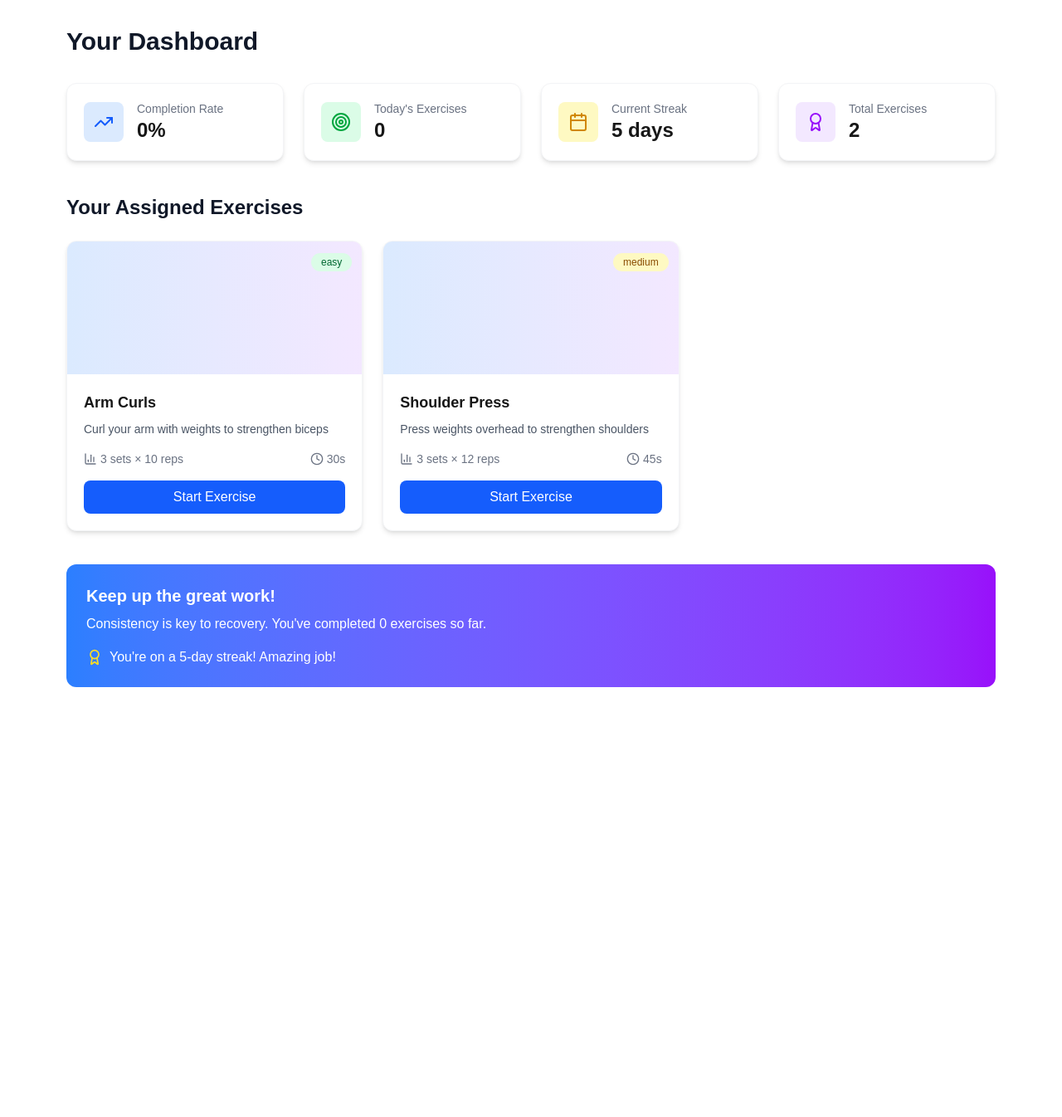
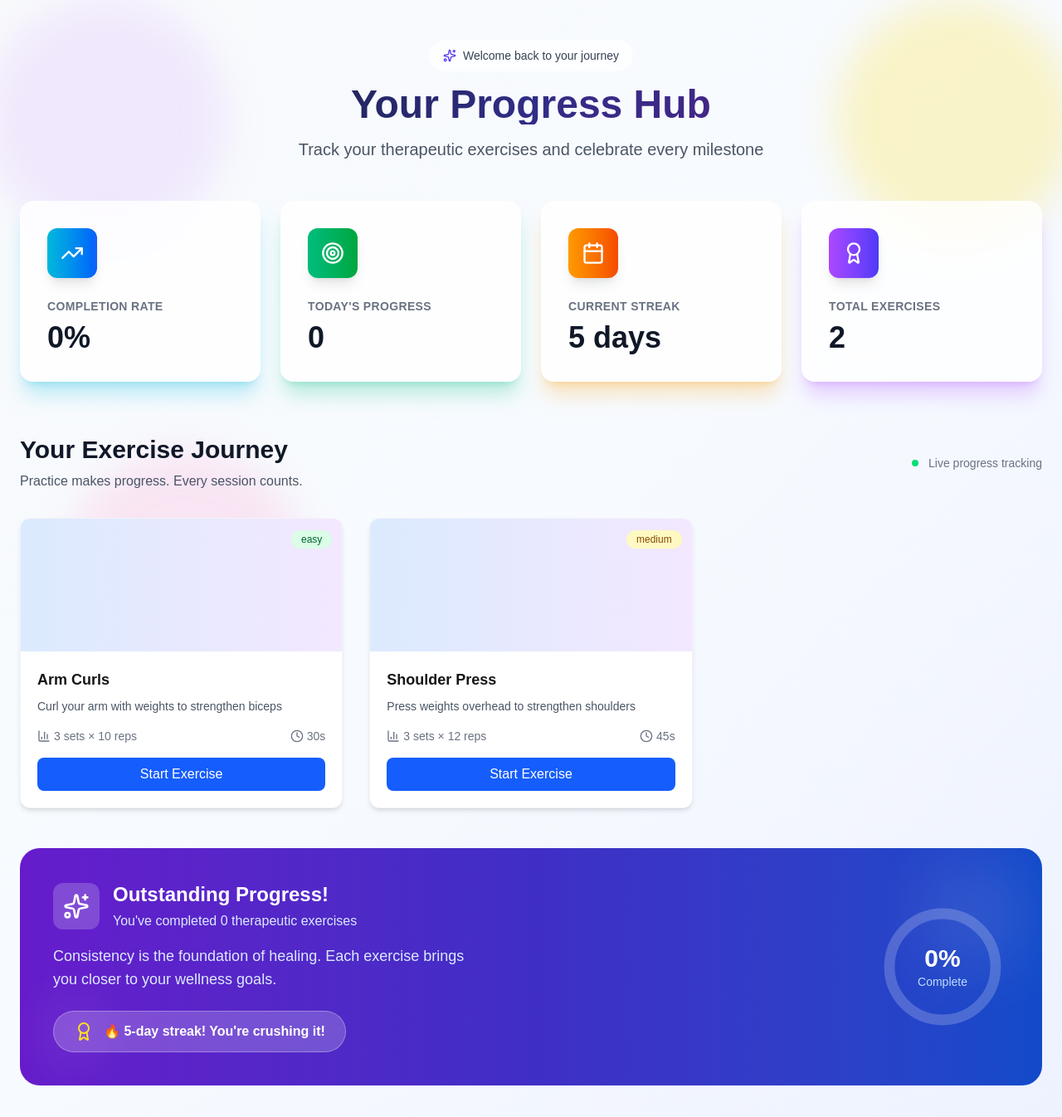
Before and after one commit to abhinavanagarajan/datasprint, a Next.js app in the folder my-app/: page /patient/dashboard in a window 1280 px wide. Shown: the top 1346 px of the page at 83% size. Before the commit the page ends 860 px from the top, so only its background shows below. Built offline with nearby package versions, Linux system fonts and the light colour scheme.

Commit message:
last pushh

```diff
--- a/my-app/src/app/page.tsx
+++ b/my-app/src/app/page.tsx
@@ -1,96 +1,102 @@
-// app/page.tsx
 "use client"
 import Link from 'next/link'
 import { motion } from 'framer-motion'
 
 export default function Home() {
   return (
-    <div className="max-w-6xl mx-auto px-4 py-8">
-      <div className="text-center py-12">
+    <div className="relative min-h-screen bg-gradient-to-br from-blue-50 via-white to-purple-50">
+      {/* Decorative background gradient blobs */}
+      <div className="absolute top-0 left-0 w-72 h-72 bg-blue-200 rounded-full mix-blend-multiply filter blur-3xl opacity-30 animate-blob"></div>
+      <div className="absolute top-0 right-0 w-72 h-72 bg-purple-200 rounded-full mix-blend-multiply filter blur-3xl opacity-30 animate-blob animation-delay-2000"></div>
+      <div className="absolute bottom-0 left-1/2 w-72 h-72 bg-pink-200 rounded-full mix-blend-multiply filter blur-3xl opacity-30 animate-blob animation-delay-4000"></div>
+
+      <div className="relative max-w-7xl mx-auto px-6 py-20">
+        {/* Hero Section */}
+        <div className="text-center space-y-8">
           <motion.h1
             initial={{ opacity: 0, y: 20 }}
             animate={{ opacity: 1, y: 0 }}
-          transition={{ duration: 0.5 }}
-          className="text-4xl md:text-6xl font-bold text-gray-900 mb-6"
+            transition={{ duration: 0.6 }}
+            className="text-5xl md:text-7xl font-extrabold text-gray-900 leading-tight"
           >
-          Gamified Rehabilitation <span className="text-blue-600">Platform</span>
+            Gamified <span className="text-transparent bg-clip-text bg-gradient-to-r from-blue-600 to-purple-600">Rehabilitation</span> Platform
           </motion.h1>
+
           <motion.p
             initial={{ opacity: 0, y: 20 }}
             animate={{ opacity: 1, y: 0 }}
-          transition={{ duration: 0.5, delay: 0.2 }}
-          className="text-xl text-gray-600 max-w-2xl mx-auto mb-10"
+            transition={{ duration: 0.6, delay: 0.2 }}
+            className="text-lg md:text-2xl text-gray-700 max-w-2xl mx-auto"
           >
-          Making physical therapy engaging and effective through gamification and real-time feedback
+            Making physical therapy <span className="font-semibold">engaging</span> and <span className="font-semibold">effective</span> through gamification and real-time feedback.
           </motion.p>
 
           <motion.div
             initial={{ opacity: 0, y: 20 }}
             animate={{ opacity: 1, y: 0 }}
-          transition={{ duration: 0.5, delay: 0.4 }}
+            transition={{ duration: 0.6, delay: 0.4 }}
             className="flex flex-col sm:flex-row gap-4 justify-center"
           >
             <Link
               href="/patient/dashboard"
-            className="px-8 py-3 bg-blue-600 text-white rounded-lg font-medium hover:bg-blue-700 transition-colors"
+              className="px-8 py-4 rounded-2xl bg-gradient-to-r from-blue-600 to-blue-700 text-white font-semibold text-lg shadow-lg hover:shadow-xl hover:scale-105 transition-all"
             >
               I'm a Patient
             </Link>
             <Link
               href="/therapist/dashboard"
-            className="px-8 py-3 bg-green-600 text-white rounded-lg font-medium hover:bg-green-700 transition-colors"
+              className="px-8 py-4 rounded-2xl bg-gradient-to-r from-green-600 to-green-700 text-white font-semibold text-lg shadow-lg hover:shadow-xl hover:scale-105 transition-all"
             >
               I'm a Therapist
             </Link>
           </motion.div>
         </div>
 
-      <div className="grid md:grid-cols-3 gap-8 py-12">
+        {/* Features Section */}
+        <div className="grid md:grid-cols-3 gap-10 py-20">
+          {[
+            {
+              title: "Real-time Feedback",
+              text: "Get instant feedback on your exercise form using our AI pose detection technology.",
+              color: "blue",
+              icon: (
+                <path strokeLinecap="round" strokeLinejoin="round" strokeWidth={2} d="M14.752 11.168l-3.197-2.132A1 1 0 0010 9.87v4.263a1 1 0 001.555.832l3.197-2.132a1 1 0 000-1.664z" />
+              )
+            },
+            {
+              title: "Progress Tracking",
+              text: "Monitor your improvement with detailed analytics, charts, and achievement milestones.",
+              color: "green",
+              icon: (
+                <path strokeLinecap="round" strokeLinejoin="round" strokeWidth={2} d="M9 12l2 2 4-4m6 2a9 9 0 11-18 0 9 9 0 0118 0z" />
+              )
+            },
+            {
+              title: "Gamified Experience",
+              text: "Earn points, badges, and rewards for completing exercises and maintaining streaks.",
+              color: "purple",
+              icon: (
+                <path strokeLinecap="round" strokeLinejoin="round" strokeWidth={2} d="M11 4a2 2 0 114 0v1a1 1 0 001 1h3a1 1 0 011 1v3a1 1 0 01-1 1h-1a2 2 0 100 4h1a1 1 0 011 1v3a1 1 0 01-1 1h-3a1 1 0 01-1-1v-1a2 2 0 10-4 0v1a1 1 0 01-1 1H7a1 1 0 01-1-1v-3a1 1 0 00-1-1H4a2 2 0 110-4h1a1 1 0 001-1V7a1 1 0 011-1h3a1 1 0 001-1V4z" />
+              )
+            }
+          ].map((feature, i) => (
             <motion.div
+              key={i}
               initial={{ opacity: 0, y: 20 }}
               whileInView={{ opacity: 1, y: 0 }}
-          transition={{ duration: 0.5 }}
-          className="bg-white p-6 rounded-xl shadow-md"
+              transition={{ duration: 0.6, delay: i * 0.2 }}
+              className="bg-white rounded-2xl shadow-lg hover:shadow-xl hover:-translate-y-1 transition-all p-8"
             >
-          <div className="w-12 h-12 bg-blue-100 rounded-lg flex items-center justify-center mb-4">
-            <svg className="w-6 h-6 text-blue-600" fill="none" stroke="currentColor" viewBox="0 0 24 24">
-              <path strokeLinecap="round" strokeLinejoin="round" strokeWidth={2} d="M14.752 11.168l-3.197-2.132A1 1 0 0010 9.87v4.263a1 1 0 001.555.832l3.197-2.132a1 1 0 000-1.664z" />
-              <path strokeLinecap="round" strokeLinejoin="round" strokeWidth={2} d="M21 12a9 9 0 11-18 0 9 9 0 0118 0z" />
+              <div className={`w-14 h-14 flex items-center justify-center rounded-xl bg-${feature.color}-100 mb-6`}>
+                <svg className={`w-7 h-7 text-${feature.color}-600`} fill="none" stroke="currentColor" viewBox="0 0 24 24">
+                  {feature.icon}
                 </svg>
               </div>
-          <h3 className="text-xl font-semibold mb-2">Real-time Feedback</h3>
-          <p className="text-gray-600">Get instant feedback on your exercise form using our pose detection technology.</p>
+              <h3 className="text-2xl font-bold mb-3 text-black">{feature.title}</h3>
+              <p className="text-gray-600 leading-relaxed">{feature.text}</p>
             </motion.div>
-
-        <motion.div
-          initial={{ opacity: 0, y: 20 }}
-          whileInView={{ opacity: 1, y: 0 }}
-          transition={{ duration: 0.5, delay: 0.2 }}
-          className="bg-white p-6 rounded-xl shadow-md"
-        >
-          <div className="w-12 h-12 bg-green-100 rounded-lg flex items-center justify-center mb-4">
-            <svg className="w-6 h-6 text-green-600" fill="none" stroke="currentColor" viewBox="0 0 24 24">
-              <path strokeLinecap="round" strokeLinejoin="round" strokeWidth={2} d="M9 12l2 2 4-4m6 2a9 9 0 11-18 0 9 9 0 0118 0z" />
-            </svg>
+          ))}
         </div>
-          <h3 className="text-xl font-semibold mb-2">Progress Tracking</h3>
-          <p className="text-gray-600">Monitor your improvement with detailed charts and achievement milestones.</p>
-        </motion.div>
-
-        <motion.div
-          initial={{ opacity: 0, y: 20 }}
-          whileInView={{ opacity: 1, y: 0 }}
-          transition={{ duration: 0.5, delay: 0.4 }}
-          className="bg-white p-6 rounded-xl shadow-md"
-        >
-          <div className="w-12 h-12 bg-purple-100 rounded-lg flex items-center justify-center mb-4">
-            <svg className="w-6 h-6 text-purple-600" fill="none" stroke="currentColor" viewBox="0 0 24 24">
-              <path strokeLinecap="round" strokeLinejoin="round" strokeWidth={2} d="M11 4a2 2 0 114 0v1a1 1 0 001 1h3a1 1 0 011 1v3a1 1 0 01-1 1h-1a2 2 0 100 4h1a1 1 0 011 1v3a1 1 0 01-1 1h-3a1 1 0 01-1-1v-1a2 2 0 10-4 0v1a1 1 0 01-1 1H7a1 1 0 01-1-1v-3a1 1 0 00-1-1H4a2 2 0 110-4h1a1 1 0 001-1V7a1 1 0 011-1h3a1 1 0 001-1V4z" />
-            </svg>
-          </div>
-          <h3 className="text-xl font-semibold mb-2">Gamified Experience</h3>
-          <p className="text-gray-600">Earn points, badges, and rewards for completing exercises and maintaining streaks.</p>
-        </motion.div>
       </div>
     </div>
   )
--- a/my-app/src/app/patient/dashboard/page.tsx
+++ b/my-app/src/app/patient/dashboard/page.tsx
@@ -4,7 +4,7 @@
 import { useStore } from '@/lib/store'
 import ExerciseCard from '@/components/ExerciseCard'
 import { motion } from 'framer-motion'
-import { TrendingUp, Target, Calendar, Award } from 'lucide-react'
+import { TrendingUp, Target, Calendar, Award, Sparkles, ChevronRight } from 'lucide-react'
 
 export default function PatientDashboard() {
   const { exercises, progress, streak } = useStore()
@@ -15,130 +15,261 @@ export default function PatientDashboard() {
 
   const todayProgress = progress.find(p => p.date === new Date().toISOString().split('T')[0])
 
+  const stats = [
+    {
+      icon: TrendingUp,
+      label: 'Completion Rate',
+      value: `${completionRate}%`,
+      color: 'from-cyan-500 to-blue-600',
+      bgGlow: 'shadow-cyan-500/25',
+      delay: 0.1
+    },
+    {
+      icon: Target,
+      label: "Today's Progress",
+      value: todayProgress?.completed || 0,
+      color: 'from-emerald-500 to-green-600',
+      bgGlow: 'shadow-emerald-500/25',
+      delay: 0.2
+    },
+    {
+      icon: Calendar,
+      label: 'Current Streak',
+      value: `${streak} days`,
+      color: 'from-amber-500 to-orange-600',
+      bgGlow: 'shadow-amber-500/25',
+      delay: 0.3
+    },
+    {
+      icon: Award,
+      label: 'Total Exercises',
+      value: exercises.length,
+      color: 'from-purple-500 to-indigo-600',
+      bgGlow: 'shadow-purple-500/25',
+      delay: 0.4
+    }
+  ]
+
   return (
-    <div className="max-w-6xl mx-auto px-4 py-8">
-      <motion.h1
-        initial={{ opacity: 0, y: 20 }}
-        animate={{ opacity: 1, y: 0 }}
-        className="text-3xl font-bold text-gray-900 mb-8"
-      >
-        Your Dashboard
-      </motion.h1>
+    <div className="min-h-screen bg-gradient-to-br from-slate-50 via-blue-50/50 to-indigo-50">
+      {/* Background Pattern */}
+      <div className="absolute inset-0 opacity-30">
+        <div className="absolute top-0 -left-4 w-72 h-72 bg-purple-300 rounded-full mix-blend-multiply filter blur-xl animate-pulse"></div>
+        <div className="absolute top-0 -right-4 w-72 h-72 bg-yellow-300 rounded-full mix-blend-multiply filter blur-xl animate-pulse" style={{ animationDelay: '2s' }}></div>
+        <div className="absolute -bottom-8 left-20 w-72 h-72 bg-pink-300 rounded-full mix-blend-multiply filter blur-xl animate-pulse" style={{ animationDelay: '4s' }}></div>
+      </div>
 
-      {/* Stats Overview */}
-      <div className="grid grid-cols-1 md:grid-cols-2 lg:grid-cols-4 gap-6 mb-10">
+      <div className="relative max-w-7xl mx-auto px-6 py-12">
+        {/* Header */}
         <motion.div
           initial={{ opacity: 0, y: 20 }}
           animate={{ opacity: 1, y: 0 }}
-          transition={{ delay: 0.1 }}
-          className="bg-white p-5 rounded-xl shadow-md border border-gray-100"
+          className="text-center mb-12"
         >
-          <div className="flex items-center">
-            <div className="p-3 bg-blue-100 rounded-lg mr-4">
-              <TrendingUp className="h-6 w-6 text-blue-600" />
+          <div className="inline-flex items-center bg-white/70 backdrop-blur-sm px-4 py-2 rounded-full border border-white/20 mb-4">
+            <Sparkles className="h-4 w-4 text-indigo-600 mr-2" />
+            <span className="text-sm font-medium text-gray-700">Welcome back to your journey</span>
           </div>
+          <h1 className="text-5xl font-extrabold bg-gradient-to-r from-gray-900 via-indigo-900 to-purple-900 bg-clip-text text-transparent mb-4">
+            Your Progress Hub
+          </h1>
+          <p className="text-xl text-gray-600 max-w-2xl mx-auto">
+            Track your therapeutic exercises and celebrate every milestone
+          </p>
+        </motion.div>
+
+        {/* Stats Grid */}
+        <div className="grid grid-cols-1 sm:grid-cols-2 lg:grid-cols-4 gap-6 mb-16">
+          {stats.map((stat, index) => (
+            <motion.div
+              key={stat.label}
+              initial={{ opacity: 0, y: 30, scale: 0.9 }}
+              animate={{ opacity: 1, y: 0, scale: 1 }}
+              transition={{
+                delay: stat.delay,
+                type: "spring",
+                stiffness: 100,
+                damping: 20
+              }}
+              whileHover={{
+                y: -8,
+                transition: { type: "spring", stiffness: 400, damping: 25 }
+              }}
+              className="group relative"
+            >
+              <div className={`absolute inset-0 bg-gradient-to-r ${stat.color} rounded-2xl opacity-0 group-hover:opacity-10 transition-opacity duration-300`}></div>
+              <div className={`relative bg-white/80 backdrop-blur-xl border border-white/20 p-8 rounded-2xl shadow-xl ${stat.bgGlow} group-hover:shadow-2xl transition-all duration-300`}>
+                <div className="flex items-start justify-between">
                   <div>
-              <h3 className="text-sm text-gray-500">Completion Rate</h3>
-              <p className="text-2xl font-bold">{completionRate}%</p>
+                    <div className={`inline-flex p-4 rounded-xl bg-gradient-to-r ${stat.color} shadow-lg mb-6 transform group-hover:scale-110 transition-transform duration-300`}>
+                      <stat.icon className="h-7 w-7 text-white" />
+                    </div>
+                    <p className="text-sm font-semibold text-gray-500 uppercase tracking-wide mb-2">{stat.label}</p>
+                    <p className="text-4xl font-black text-gray-900">{stat.value}</p>
+                  </div>
+                  <ChevronRight className="h-5 w-5 text-gray-400 opacity-0 group-hover:opacity-100 transition-opacity duration-300" />
                 </div>
               </div>
             </motion.div>
+          ))}
+        </div>
 
+        {/* Exercises Section */}
         <motion.div
-          initial={{ opacity: 0, y: 20 }}
+          initial={{ opacity: 0, y: 30 }}
           animate={{ opacity: 1, y: 0 }}
-          transition={{ delay: 0.2 }}
-          className="bg-white p-5 rounded-xl shadow-md border border-gray-100"
+          transition={{ delay: 0.5, type: "spring", stiffness: 100 }}
+          className="mb-12"
         >
-          <div className="flex items-center">
-            <div className="p-3 bg-green-100 rounded-lg mr-4">
-              <Target className="h-6 w-6 text-green-600" />
+          <div className="flex items-center justify-between mb-8">
+            <div>
+              <h2 className="text-3xl font-bold text-gray-900 mb-2">Your Exercise Journey</h2>
+              <p className="text-gray-600">Practice makes progress. Every session counts.</p>
             </div>
-            <div>
-              <h3 className="text-sm text-gray-500">Today's Exercises</h3>
-              <p className="text-2xl font-bold">{todayProgress?.completed || 0}</p>
+            <div className="hidden sm:flex items-center space-x-3">
+              <div className="h-2 w-2 rounded-full bg-green-400 animate-pulse"></div>
+              <span className="text-sm text-gray-500">Live progress tracking</span>
+            </div>
+          </div>
+
+          {exercises.length > 0 ? (
+            <div className="grid grid-cols-1 lg:grid-cols-2 xl:grid-cols-3 gap-8">
+              {exercises.map((exercise, index) => (
+                <motion.div
+                  key={exercise.id}
+                  initial={{ opacity: 0, y: 40, scale: 0.95 }}
+                  animate={{ opacity: 1, y: 0, scale: 1 }}
+                  transition={{
+                    delay: 0.6 + (index * 0.1),
+                    type: "spring",
+                    stiffness: 100,
+                    damping: 20
+                  }}
+                >
+                  <ExerciseCard exercise={exercise} />
+                </motion.div>
+              ))}
+            </div>
+          ) : (
+            <motion.div
+              initial={{ opacity: 0, scale: 0.9 }}
+              animate={{ opacity: 1, scale: 1 }}
+              transition={{ delay: 0.6, type: "spring", stiffness: 100 }}
+              className="relative overflow-hidden bg-gradient-to-br from-white to-gray-50 rounded-3xl p-12 text-center border border-gray-200/50 shadow-xl"
+            >
+              <div className="absolute top-0 left-0 w-full h-full bg-gradient-to-br from-indigo-500/5 to-purple-500/5"></div>
+              <div className="relative z-10">
+                <div className="inline-flex p-6 bg-gradient-to-r from-indigo-500 to-purple-600 rounded-full mb-6 shadow-lg">
+                  <Target className="h-12 w-12 text-white" />
+                </div>
+                <h3 className="text-2xl font-bold text-gray-900 mb-4">Ready to Begin</h3>
+                <p className="text-gray-600 max-w-md mx-auto leading-relaxed">
+                  Your personalized exercise plan is being prepared. Your therapist will assign therapeutic exercises tailored just for you.
+                </p>
+                <div className="mt-8 flex justify-center">
+                  <div className="flex space-x-2">
+                    <div className="w-2 h-2 bg-indigo-400 rounded-full animate-pulse"></div>
+                    <div className="w-2 h-2 bg-indigo-400 rounded-full animate-pulse" style={{ animationDelay: '0.2s' }}></div>
+                    <div className="w-2 h-2 bg-indigo-400 rounded-full animate-pulse" style={{ animationDelay: '0.4s' }}></div>
+                  </div>
                 </div>
               </div>
             </motion.div>
-
-        <motion.div
-          initial={{ opacity: 0, y: 20 }}
-          animate={{ opacity: 1, y: 0 }}
-          transition={{ delay: 0.3 }}
-          className="bg-white p-5 rounded-xl shadow-md border border-gray-100"
-        >
-          <div className="flex items-center">
-            <div className="p-3 bg-yellow-100 rounded-lg mr-4">
-              <Calendar className="h-6 w-6 text-yellow-600" />
-            </div>
-            <div>
-              <h3 className="text-sm text-gray-500">Current Streak</h3>
-              <p className="text-2xl font-bold">{streak} days</p>
-            </div>
-          </div>
-        </motion.div>
-
-        <motion.div
-          initial={{ opacity: 0, y: 20 }}
-          animate={{ opacity: 1, y: 0 }}
-          transition={{ delay: 0.4 }}
-          className="bg-white p-5 rounded-xl shadow-md border border-gray-100"
-        >
-          <div className="flex items-center">
-            <div className="p-3 bg-purple-100 rounded-lg mr-4">
-              <Award className="h-6 w-6 text-purple-600" />
-            </div>
-            <div>
-              <h3 className="text-sm text-gray-500">Total Exercises</h3>
-              <p className="text-2xl font-bold">{exercises.length}</p>
-            </div>
-          </div>
-        </motion.div>
-      </div>
-
-      {/* Assigned Exercises */}
-      <motion.div
-        initial={{ opacity: 0, y: 20 }}
-        animate={{ opacity: 1, y: 0 }}
-        transition={{ delay: 0.5 }}
-        className="mb-10"
-      >
-        <h2 className="text-2xl font-semibold text-gray-900 mb-6">Your Assigned Exercises</h2>
-
-        {exercises.length > 0 ? (
-          <div className="grid grid-cols-1 md:grid-cols-2 lg:grid-cols-3 gap-6">
-            {exercises.map((exercise, index) => (
-              <ExerciseCard
-                key={exercise.id}
-                exercise={exercise}
-              />
-            ))}
-          </div>
-        ) : (
-          <div className="bg-white rounded-xl p-8 text-center shadow-md">
-            <div className="text-gray-400 mb-4">No exercises assigned yet</div>
-            <p className="text-gray-600">Your therapist will assign exercises for you soon.</p>
-          </div>
           )}
         </motion.div>
 
         {/* Motivation Section */}
         <motion.div
-        initial={{ opacity: 0, y: 20 }}
+          initial={{ opacity: 0, y: 30 }}
           animate={{ opacity: 1, y: 0 }}
-        transition={{ delay: 0.6 }}
-        className="bg-gradient-to-r from-blue-500 to-purple-600 rounded-xl p-6 text-white"
+          transition={{ delay: 0.7, type: "spring", stiffness: 100 }}
+          className="relative overflow-hidden"
         >
-        <h3 className="text-xl font-semibold mb-2">Keep up the great work!</h3>
-        <p className="mb-4">Consistency is key to recovery. You've completed {completedExercises} exercises so far.</p>
+          <div className="absolute inset-0 bg-gradient-to-r from-violet-600 via-indigo-600 to-blue-600 rounded-3xl"></div>
+          <div className="absolute inset-0 bg-black/20 rounded-3xl"></div>
+          <div className="absolute top-0 left-0 w-full h-full">
+            <div className="absolute top-4 right-4 w-32 h-32 bg-white/10 rounded-full blur-2xl"></div>
+            <div className="absolute bottom-4 left-4 w-24 h-24 bg-white/5 rounded-full blur-xl"></div>
+          </div>
+
+          <div className="relative z-10 p-10">
+            <div className="flex flex-col lg:flex-row lg:items-center lg:justify-between">
+              <div className="mb-6 lg:mb-0">
+                <div className="flex items-center mb-4">
+                  <div className="p-3 bg-white/20 backdrop-blur-sm rounded-xl mr-4">
+                    <Sparkles className="h-8 w-8 text-white" />
+                  </div>
+                  <div>
+                    <h3 className="text-2xl font-bold text-white mb-1">Outstanding Progress!</h3>
+                    <p className="text-blue-100">You've completed {completedExercises} therapeutic exercises</p>
+                  </div>
+                </div>
+
+                <p className="text-lg text-blue-100 mb-6 max-w-lg">
+                  Consistency is the foundation of healing. Each exercise brings you closer to your wellness goals.
+                </p>
 
                 {streak >= 3 && (
-          <div className="flex items-center">
-            <Award className="h-5 w-5 mr-2 text-yellow-300" />
-            <span>You're on a {streak}-day streak! Amazing job!</span>
+                  <motion.div
+                    initial={{ opacity: 0, x: -20 }}
+                    animate={{ opacity: 1, x: 0 }}
+                    transition={{ delay: 1 }}
+                    className="inline-flex items-center bg-white/20 backdrop-blur-sm px-6 py-3 rounded-full border border-white/30"
+                  >
+                    <Award className="h-6 w-6 mr-3 text-yellow-300" />
+                    <span className="font-semibold text-white">
+                      🔥 {streak}-day streak! You're crushing it!
+                    </span>
+                  </motion.div>
+                )}
               </div>
-        )}
+
+              {/* Progress Visualization */}
+              <div className="flex-shrink-0">
+                <div className="relative w-40 h-40">
+                  <svg className="w-full h-full transform -rotate-90" viewBox="0 0 100 100">
+                    <circle
+                      cx="50"
+                      cy="50"
+                      r="40"
+                      stroke="rgba(255,255,255,0.2)"
+                      strokeWidth="8"
+                      fill="none"
+                    />
+                    <motion.circle
+                      cx="50"
+                      cy="50"
+                      r="40"
+                      stroke="url(#progressGradient)"
+                      strokeWidth="8"
+                      fill="none"
+                      strokeLinecap="round"
+                      strokeDasharray={`${2 * Math.PI * 40}`}
+                      initial={{ strokeDashoffset: 2 * Math.PI * 40 }}
+                      animate={{
+                        strokeDashoffset: 2 * Math.PI * 40 * (1 - completionRate / 100)
+                      }}
+                      transition={{ delay: 1, duration: 1.5, ease: "easeOut" }}
+                    />
+                    <defs>
+                      <linearGradient id="progressGradient" x1="0%" y1="0%" x2="100%" y2="100%">
+                        <stop offset="0%" stopColor="#fbbf24" />
+                        <stop offset="100%" stopColor="#f59e0b" />
+                      </linearGradient>
+                    </defs>
+                  </svg>
+                  <div className="absolute inset-0 flex items-center justify-center">
+                    <div className="text-center">
+                      <div className="text-3xl font-black text-white">{completionRate}%</div>
+                      <div className="text-sm text-blue-200 font-medium">Complete</div>
+                    </div>
+                  </div>
+                </div>
+              </div>
+            </div>
+          </div>
         </motion.div>
+      </div>
     </div>
   )
 }
```
Lines whose indentation alone changed are shown as unchanged.
